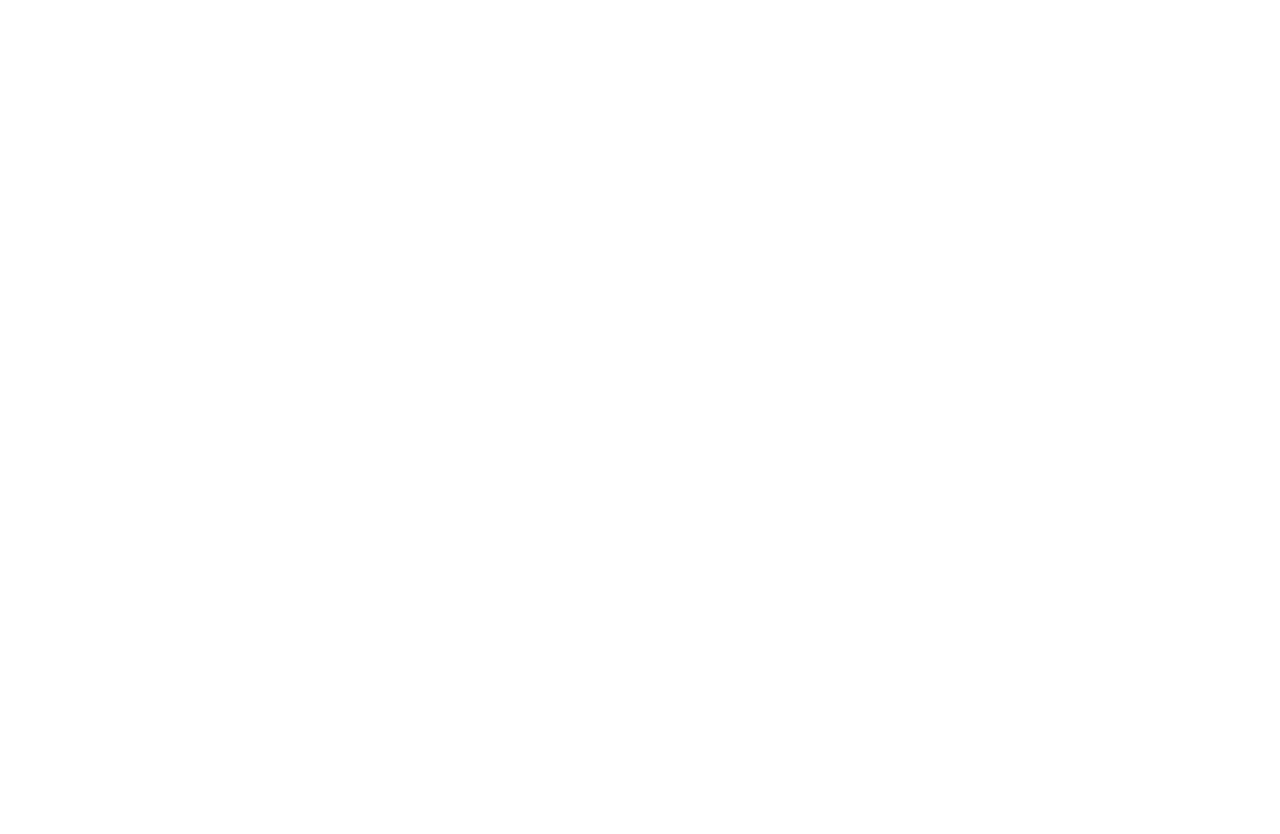
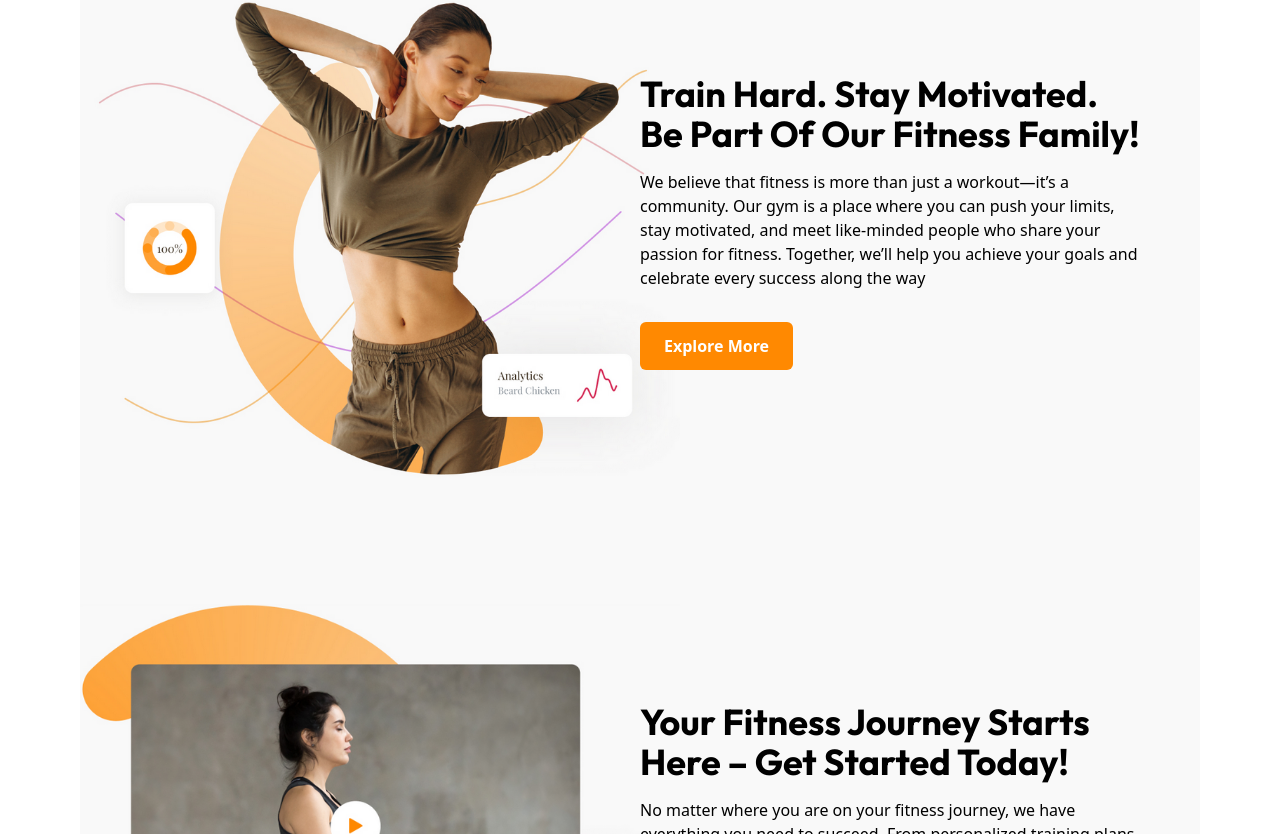
Before and after one commit to Semilore317/gym-website, a React (Vite) app: page / in a window 1280 px wide. Shown: the part 1586-2420 px from the top of the page. Before the commit the page ends 1482 px from the top, so only its background shows below. Built offline with nearby package versions, Linux system fonts and the light colour scheme.

Commit message:
pushing now so i don't forget

```diff
--- a/src/App.jsx
+++ b/src/App.jsx
@@ -2,7 +2,26 @@
 import Navbar from "./components/Navbar/Navbar.jsx"
 import Hero from "./components/Hero/Hero.jsx"
 import Equipment from "./components/Equipment/Equipment.jsx"
+import Banner from "./components/Banner/Banner.jsx"
 import BgImage from "./assets/bg.png"
+
+import Img1 from "./assets/2.png"
+import Img2 from "./assets/3.png"
+
+const BannerData = {
+    image: Img1,
+    title: "Train Hard. Stay Motivated. Be Part of Our Fitness Family!",
+    subtitle: "We believe that fitness is more than just a workout—it’s a community. Our gym is a place where you can push your limits, stay motivated, and meet like-minded people who share your passion for fitness. Together, we’ll help you achieve your goals and celebrate every success along the way",
+    link: "#",
+}
+
+const BannerData2 = {
+    image: Img2,
+    title: "Your Fitness Journey Starts Here – Get Started Today!",
+    subtitle: "No matter where you are on your fitness journey, we have everything you need to succeed. From personalized training plans to state-of-the-art equipment and a welcoming community, we are here to help you push past your limits and achieve your goals.",
+    link: "#",
+};
+
 
 const bgStyle = {
   backgroundImage: `url(${BgImage})`,
@@ -20,6 +39,8 @@
           <Hero />
         </div>
         <Equipment />
+        <Banner {...BannerData} />
+        <Banner {...BannerData2} />
     </div>
 }
 
--- a/src/components/Banner/Banner.jsx
+++ b/src/components/Banner/Banner.jsx
@@ -0,0 +1,24 @@
+import React from "react"
+
+const Banner = ({image, title, subtitle, link}) => {
+    return <div className="container">
+        <div className="grid grid-cols-1 md:grid-cols-2 space-y-6 md:space-y-0 py-14 bg-[#f9f9f9]">
+            {/*Banner Image Section*/}
+            <div>
+                <img src={image} alt="" className="w-[300px] md:max-w-[400px] xl:min-w-[600px] h-full object-cover" />
+            </div>
+            {/*Banner Text Section*/}
+            <div className="flex flex-col justify-center text-center md:text-left space-y-4 lg:max-w-[500px]">
+                <p className="text-2xl lg:text-4xl font-bold capitalize font-outfit">{title}</p>
+                <p>{subtitle}</p>
+                <div className="flex justify-center md:justify-start">
+                    <button className="primary-btn flex items-center gap-2 mt-4">
+                        Explore More
+                    </button>
+                </div>
+            </div>
+        </div>
+    </div>
+}
+
+export default Banner
```
